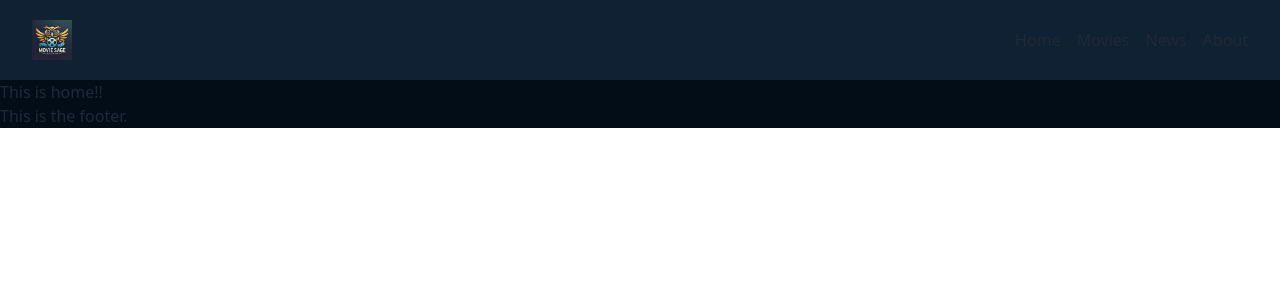
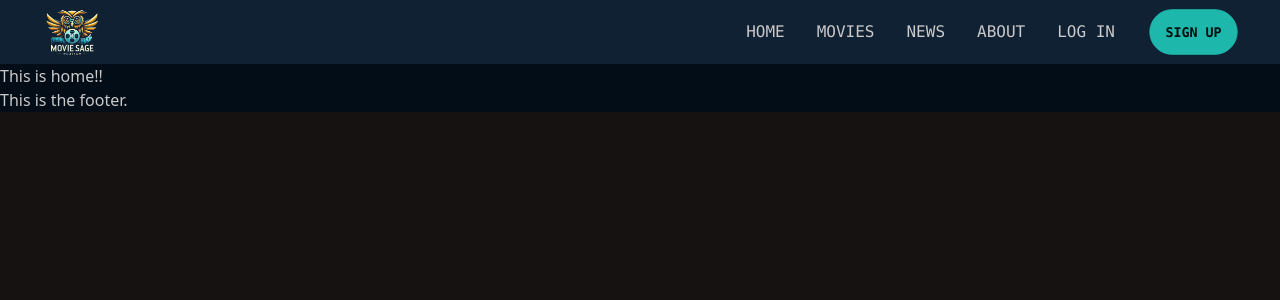
Before and after one commit to chinmoydastapu/movie-sage, a React (Vite) app: page / in a window 1280 px wide. Shown: the top 300 px of the page. Built offline with nearby package versions, Linux system fonts and the light colour scheme.

Commit message:
navbar responsive issue fixed

```diff
--- a/src/components/Headers/HeaderNav.jsx
+++ b/src/components/Headers/HeaderNav.jsx
@@ -6,34 +6,37 @@ import logoImg from '../../assets/movie-sage-logo.png';
 function HeaderNav() {
     const [toggleMenu, setToggleMenu] = useState(false);
 
-    const navItems = [
-        { path: '/home', name: 'Home' },
-        { path: '/movies', name: 'Movies' },
-        { path: '/news', name: 'News' },
-        { path: '/about', name: 'About' }
-    ];
-
     return (
-        <nav className="bg-[#0f2133] py-5 px-8 relative">
-            <div className="flex justify-between items-center relative z-20">
+        <nav className="bg-[#0f2133] uppercase font-mono sticky top-0">
+            <div className="relative">
+                <div className="flex justify-between items-center relative z-10 px-10">
                     <div>
-                    <img src={logoImg} alt="MovieSage" className="w-10 h-10" />
+                        <Link to="/"><img src={logoImg} alt="MovieSage" className="w-16 h-16" /></Link>
                     </div>
                     <div onClick={() => setToggleMenu(!toggleMenu)} className="md:hidden">
                         {
                             toggleMenu ? <XMarkIcon className="h-6 w-6" /> : <Bars3Icon className="h-6 w-6" />
                         }
                     </div>
-                <div className="hidden md:flex justify-end items-center gap-4 bg-transparent">
-                    {
-                        navItems.map((item, idx) => <Link key={idx} to={item.path}>{item.name}</Link>)
-                    }
+                    {/* Display on large screens */}
+                    <div className="hidden md:flex justify-end items-center gap-8 bg-transparent">
+                        <Link to="/home">Home</Link>
+                        <Link to="/movies">Movies</Link>
+                        <Link to="/news">News</Link>
+                        <Link to="/about">About</Link>
+                        <Link to="/login">Log In</Link>
+                        <Link to="/signup" className="btn btn-accent">Sign Up</Link>
                     </div>
                 </div>
-            <div className={`flex flex-col justify-center items-center gap-4 w-full bg-[#0f2133] absolute top-20 pb-5 ${toggleMenu ? 'left-0' : 'left-[-100%]'} transition-all duration-1000 ease-in-out md:hidden`} onClick={() => setToggleMenu(!toggleMenu)}>
-                {
-                    navItems.map((item, idx) => <Link key={idx} to={item.path}>{item.name}</Link>)
-                }
+                {/* Display on small screens */}
+                <div className={`flex flex-col justify-center items-center gap-4 w-full bg-[#0f2133] absolute top-16 px-5 pb-5 ${toggleMenu ? 'left-0' : 'left-[-100%]'} transition-all duration-1000 ease-in-out md:hidden`} onClick={() => setToggleMenu(!toggleMenu)}>
+                    <Link to="/home">Home</Link>
+                    <Link to="/movies">Movies</Link>
+                    <Link to="/news">News</Link>
+                    <Link to="/about">About</Link>
+                    <Link to="/login">Log In</Link>
+                    <Link to="/signup" className="btn btn-accent w-full text-center">Sign Up</Link>
+                </div>
             </div>
         </nav>
     );
--- a/tailwind.config.js
+++ b/tailwind.config.js
@@ -4,8 +4,8 @@ export default {
     "./index.html",
     "./src/**/*.{js,ts,jsx,tsx}",
   ],
-  theme: {
-    extend: {},
+  daisyui: {
+    themes: ["forest"],
   },
   plugins: [
     require('daisyui'),
```
Also changed, not shown: src/components/Login/Login.jsx (+1 -1 lines), src/routers/routers.jsx (+10 -0 lines), src/assets/movie-sage-logo.png. Lines whose indentation alone changed are shown as unchanged.
